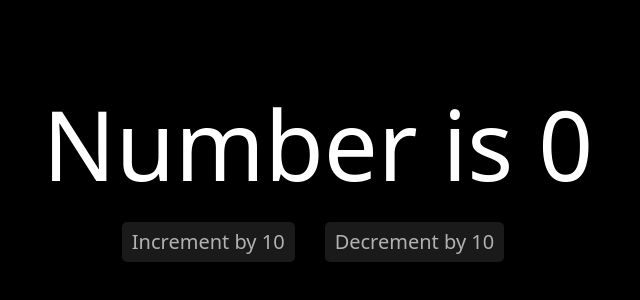
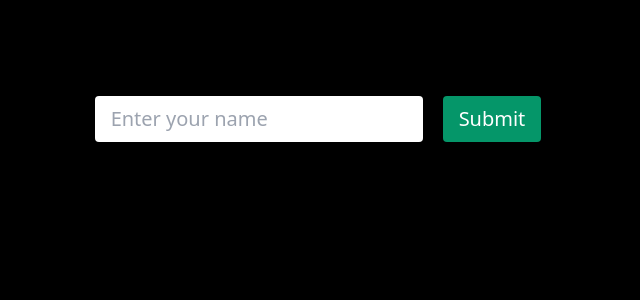
Before and after one commit to gitboytushar/React_Learning02, a React (Vite) app: page / in a window 1280 px wide. Shown: the part 104-404 px from the top of the page, without its empty margins (322-962 px from the left). Built offline with nearby package versions, Linux system fonts and the light colour scheme.

Commit message:
learned two way biding with form submission

```diff
--- a/src/App.jsx
+++ b/src/App.jsx
@@ -1,23 +1,27 @@
 import React, { useState } from 'react'
 
-function App() {
-  const [num, setNum] = useState(0)
+// learn form handling with react
 
-  function checkNumValue() {
-    if (num <= 0) {
-      alert("Number cannot be decreased further!!!");
-    } else {
-      setNum(num - 10);
-    }
+const App = () => {
+  const [username, setUsername] = useState('')
+
+  const submitHandler = (e) => {
+    e.preventDefault() // used to stop default behaivour of form i.e; loading after submit
+    console.log(username) // print the input value on console
+    setUsername('') // after getting the value empty the input field
   }
 
   return (
     <div>
-      <h3 className='text-8xl text-center'>Number is {num}</h3>
-      <div className='flex align-middle justify-center gap-5 mt-5'>
-        <button onClick={() => setNum(num + 10)}>Increment by 10</button>
-        <button onClick={checkNumValue}>Decrement by 10</button>
-      </div>
+      <form className='flex items-center justify-center gap-x-5' onSubmit={e => submitHandler(e)}>
+        <input
+          value={username} // getting the value from the browser
+          onChange={(e) => {
+            setUsername(e.target.value); // change value and state of the username
+          }}
+          className='px-4 py-2 bg-white text-black rounded' type="text" placeholder="Enter your name" />
+        <button className='px-4 py-2 bg-emerald-600 rounded'>Submit</button>
+      </form>
     </div>
   )
 }
--- a/src/index.css
+++ b/src/index.css
@@ -21,7 +21,7 @@ body {
   font-size: 20px;
 }
 
-button {
+/* button {
   border: none;
   border-radius: 5px;
   padding: 5px 10px;
@@ -36,4 +36,4 @@ button {
 button:hover {
   background-color: rgba(62, 62, 62, 0.5);
   color: rgb(214, 214, 214);
-}
+} */
```
